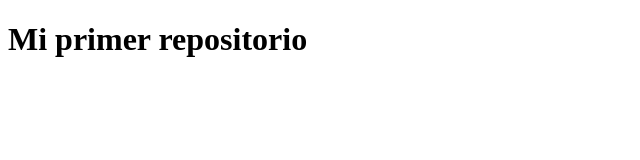
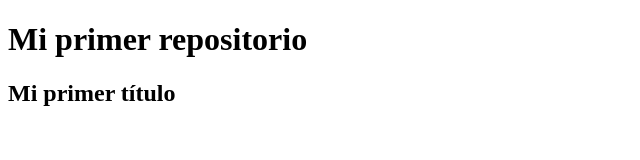
Before and after one commit to galianogonzalo/prueba_despliegue, a plain HTML site: page index.html in a window 1280 px wide. Shown: the whole page, without its empty margins (0-640 px from the left). Drawn offline with Linux system fonts and the light colour scheme.

Commit message:
Primer commit

```diff
--- a/index.html
+++ b/index.html
@@ -7,5 +7,6 @@
 </head>
 <body>
     <h1>Mi primer repositorio</h1>
+    <h2>Mi primer título</h2>
 </body>
 </html>
```
Also changed, not shown: CSS/estilos.css (added), JS/javascript.js (added).
